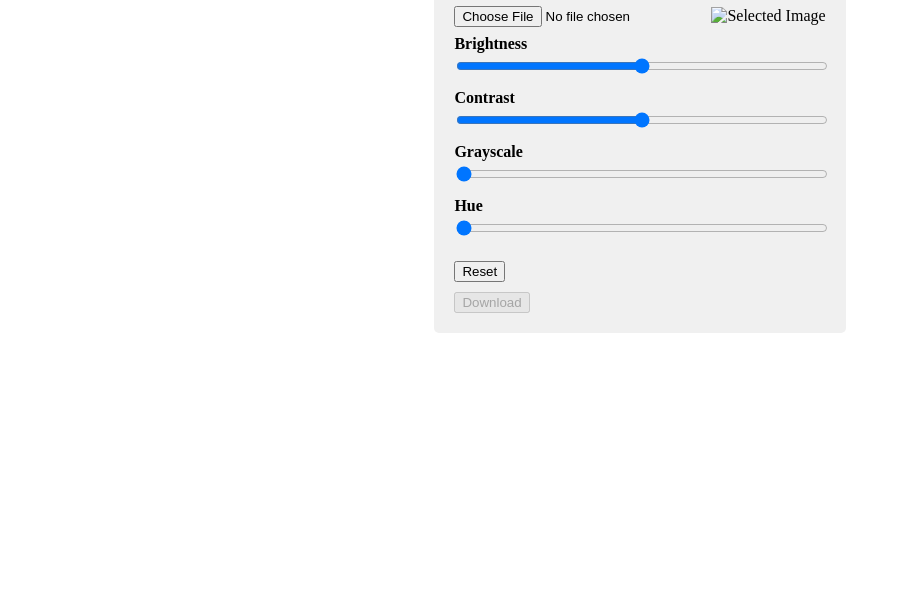
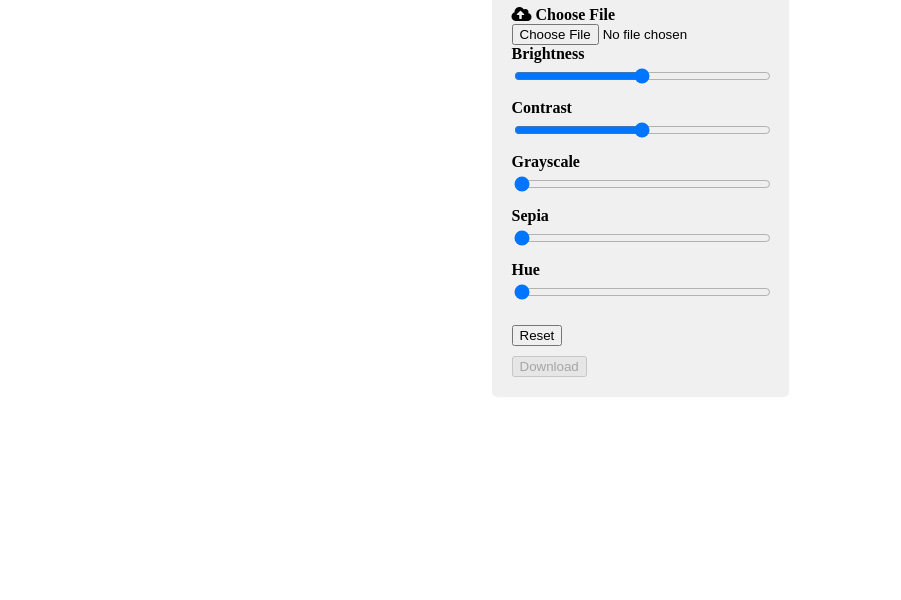
Before and after one commit to IamSahil77/photo-editor, a plain HTML site: page index.html in a window 1280 px wide. Shown: the part 288-888 px from the top of the page, without its empty margins (0-901 px from the left). Before the commit the page ends 816 px from the top, so only its background shows below. Drawn offline with Linux system fonts and the light colour scheme.

Commit message:
Update index.html

```diff
--- a/index.html
+++ b/index.html
@@ -1,15 +1,24 @@
 <!DOCTYPE html>
 <html>
 <head>
+  <meta name="viewport" content="width=device-width, initial-scale=1.0">
   <title>Photo Editor</title>
+  <link rel="stylesheet" href="https://cdnjs.cloudflare.com/ajax/libs/font-awesome/5.15.3/css/all.min.css">
   <link rel="stylesheet" href="style.css">
 </head>
 <body>
+  <h1>Photo Editor</h1>
   <div class="container">
     <div class="editor">
-      <h1>Photo Editor</h1>
-      <input type="file" id="upload" accept="image/*">
-      <img id="image" src="" alt="Selected Image">
+      <div class="photo-area">
+        <label for="upload" class="file-upload-label" id="fileUploadLabel"><i class="fas fa-cloud-upload-alt"></i>  Choose File</label>
+        <input type="file" id="upload" accept="image/*" class="file-upload-input">
+
+        <img id="image">
+      </div>
+
+      <div class="editor-panel">
+
 
         <label for="brightness">Brightness</label>
         <input type="range" id="brightness" min="0" max="200" value="100" step="1">
@@ -20,6 +29,9 @@
         <label for="grayscale">Grayscale</label>
         <input type="range" id="grayscale" min="0" max="100" value="0" step="1">
 
+        <label for="sepia">Sepia</label>
+        <input type="range" id="sepia" min="0" max="100" value="0" step="1">
+
         <label for="hue">Hue</label>
         <input type="range" id="hue" min="0" max="360" value="0" step="1">
 
@@ -27,6 +39,8 @@
         <button id="download" disabled>Download</button>
       </div>
     </div>
+  </div>
+
   <script src="script.js"></script>
 </body>
 </html>
```
Lines whose indentation alone changed are shown as unchanged.
